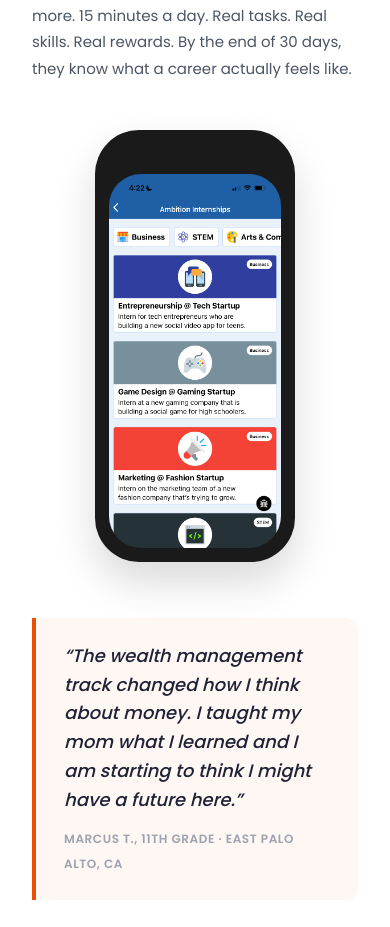
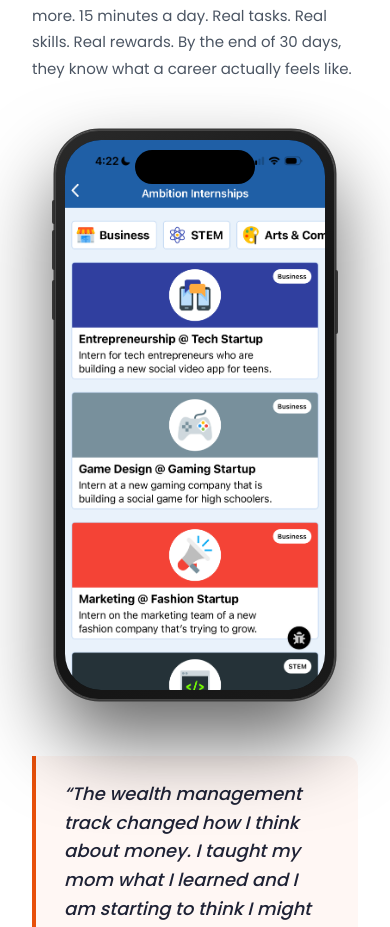
Before and after one commit to remi-sobo/ambition-angels, a Next.js app: page /update in a window 390 px wide. Shown: the part 2205-3132 px from the top of the page. Built offline with nearby package versions, Linux system fonts and the light colour scheme.

Commit message:
Update page: swap custom phone frame for IPhoneMockup component
Co-Authored-By: Claude Sonnet 4.6 <noreply@anthropic.com>

```diff
--- a/app/update/page.tsx
+++ b/app/update/page.tsx
@@ -1,6 +1,7 @@
 import type { Metadata } from "next";
 import { Poppins } from "next/font/google";
 import Image from "next/image";
+import IPhoneMockup from "@/components/IPhoneMockup";
 
 const poppins = Poppins({
   subsets: ["latin"],
@@ -234,12 +235,7 @@ export default function UpdatePage() {
             </div>
             {/* Phone mockup */}
             <div style={{ display:"flex", justifyContent:"center", flexShrink:0 }}>
-              <div style={{ background:"#1a1a1a", borderRadius:44, padding:14, width:200, flexShrink:0, boxShadow:"0 20px 40px rgba(0,0,0,0.15)" }}>
-                <div style={{ width:70, height:20, background:"#1a1a1a", borderRadius:10, margin:"0 auto 10px auto" }} />
-                <div style={{ borderRadius:32, overflow:"hidden" }}>
-                  <Image src="/images/app_mockup.png" alt="Ambition App internship tracks" width={390} height={844} style={{ width:"100%", height:"auto", display:"block" }} />
-                </div>
-              </div>
+              <IPhoneMockup />
             </div>
           </div>
         </section>
```
